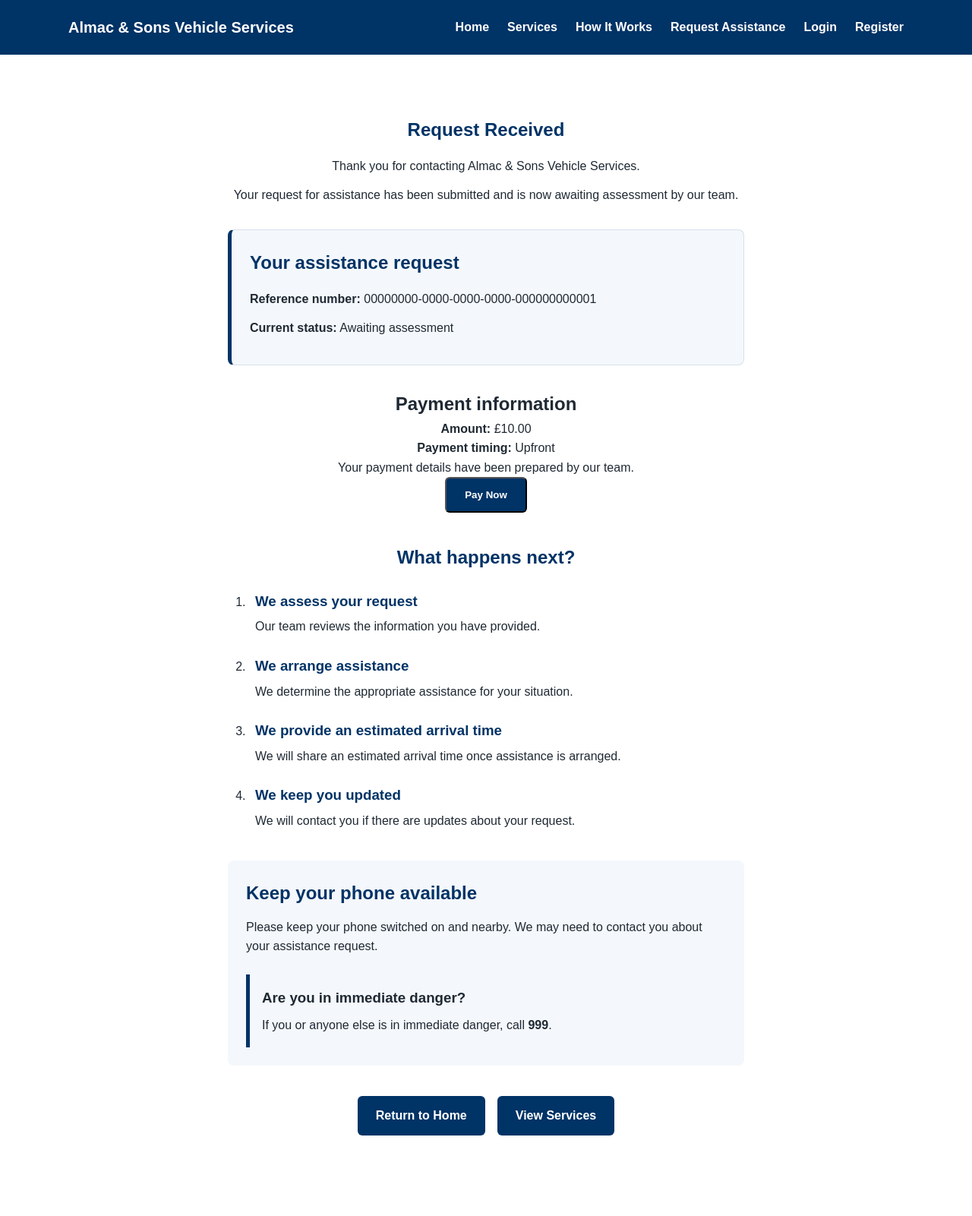
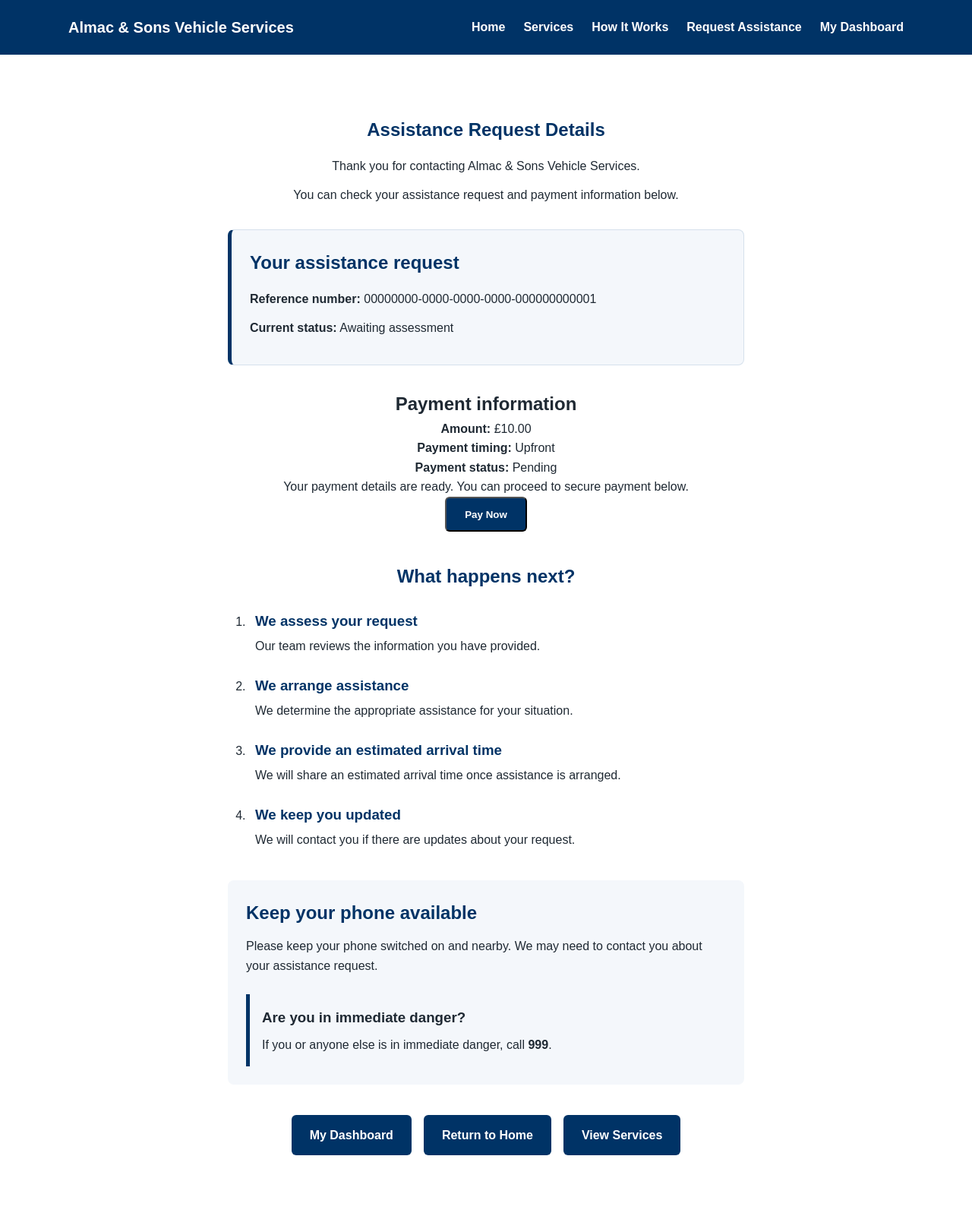
Before and after one commit to Reme65/almac-and-sons-mobile-fitting-services, a Django app: page /assistance/confirmation/00000000-0000-0000-0000-000000000001/ in a window 1280 px wide. Shown: the whole page at 76% size. Before the commit the page ends 1495 px from the top, so only its background shows below. Run offline with Django 5.2, Linux system fonts and the light colour scheme; a user stored in the database is signed in; tables that the repository leaves empty hold one stand-in row (values such as "Sample post").

Commit message:
Improve customer authentication and payment status feedback

```diff
--- a/accounts/templates/accounts/login.html
+++ b/accounts/templates/accounts/login.html
@@ -22,5 +22,11 @@
 
     <button type="submit">Login</button>
 </form>
+<p>
+    Don't have an account?
+    <a href="{% url 'register' %}?next={{ request.GET.next|urlencode }}">
+        Create an account
+    </a>
+</p>
 </body>
 </html>
--- a/accounts/urls.py
+++ b/accounts/urls.py
@@ -8,5 +8,7 @@ urlpatterns = [
     path("logout/", views.logout_view, name="logout"),
     path("register/", views.register_view, name="register"),
     path("dashboard/", views.dashboard_view, name="dashboard"),
-    path("staff/dashboard/", views.staff_dashboard_view, name="staff_dashboard"),
+    path(
+        "staff/dashboard/", views.staff_dashboard_view, name="staff_dashboard"
+    ),
 ]
--- a/assistance/views.py
+++ b/assistance/views.py
@@ -2,8 +2,10 @@ from django.shortcuts import get_object_or_404, redirect, render
 from django.http import Http404
 from .forms import AssistanceRequestForm
 from .models import AssistanceRequest
+from django.contrib.auth.decorators import login_required
 
 
+@login_required(login_url="login")
 def request_assistance(request):
     if request.method == "POST":
         form = AssistanceRequestForm(request.POST)
@@ -99,7 +101,6 @@ def assistance_confirmation(request, reference):
 
     payment = (
         assistance_request.payments
-        .filter(status="pending")
         .order_by("-created_at")
         .first()
     )
--- a/templates/assistance-confirmation.html
+++ b/templates/assistance-confirmation.html
@@ -1,3 +1,4 @@
+
 {% load static %}
 <!DOCTYPE html>
 <html lang="en">
@@ -43,19 +44,26 @@
 
             <ul class="nav-links">
                 <li><a href="{% url 'home' %}">Home</a></li>
-                <li><a href="#">Services</a></li>
+                <li><a href="{% url 'services' %}">Services</a></li>
                 <li>
                     <a href="{% url 'home' %}#how-it-works">
                         How It Works
                     </a>
                 </li>
                 <li>
-                    <a href="{% url 'request_assistance' %}" aria-current="page">
+                    <a href="{% url 'request_assistance' %}">
                         Request Assistance
                     </a>
                 </li>
-                <li><a href="#">Login</a></li>
+
+                {% if user.is_authenticated %}
+                    <li>
+                        <a href="{% url 'dashboard' %}">My Dashboard</a>
+                    </li>
+                {% else %}
+                    <li><a href="{% url 'login' %}">Login</a></li>
                     <li><a href="{% url 'register' %}">Register</a></li>
+                {% endif %}
             </ul>
 
         </nav>
@@ -63,16 +71,17 @@
 
     <main>
         <section class="confirmation-content">
-            <h1>Request Received</h1>
+            <h1>Assistance Request Details</h1>
 
             <p>
                 Thank you for contacting Almac &amp; Sons Vehicle Services.
             </p>
 
             <p>
-                Your request for assistance has been submitted and is now
-                awaiting assessment by our team.
+                You can check your assistance request and payment
+                information below.
             </p>
+
             <div class="confirmation-reference">
                 <h2>Your assistance request</h2>
 
@@ -86,12 +95,18 @@
                     <span>{{ assistance_request.get_status_display }}</span>
                 </p>
             </div>
-        {% if payment %}
-        <section class="confirmation-payment" aria-labelledby="payment-heading">
+
+            <section
+                class="confirmation-payment"
+                aria-labelledby="payment-heading"
+            >
                 <h2 id="payment-heading">Payment information</h2>
 
+                {% if payment %}
+
                     <p>
-                <strong>Amount:</strong> £{{ payment.amount }}
+                        <strong>Amount:</strong>
+                        £{{ payment.amount }}
                     </p>
 
                     <p>
@@ -100,40 +115,143 @@
                     </p>
 
                     <p>
-                Your payment details have been prepared by our team.
+                        <strong>Payment status:</strong>
+                        {{ payment.get_status_display }}
                     </p>
+
+                    {% if payment.status == "paid" %}
+
+                        <p>
+                            Your payment has been confirmed.
+                            Thank you for your payment.
+                        </p>
+
+                        {% if payment.paid_at %}
+                            <p>
+                                <strong>Payment confirmed:</strong>
+                                {{ payment.paid_at|date:"d M Y, H:i" }}
+                            </p>
+                        {% endif %}
+
+                    {% elif payment.status == "pending" %}
+
+                        {% if payment.timing == "upfront" or assistance_request.status == "completed" %}
+
+                            <p>
+                                Your payment details are ready.
+                                You can proceed to secure payment below.
+                            </p>
+
                             {% if user.is_authenticated %}
-                {% if payment.timing == "upfront" or assistance_request.status == "completed" %}
-                    <form method="post" action="{% url 'payments:create_checkout_session' payment.id %}">
+                                <form
+                                    method="post"
+                                    action="{% url 'payments:create_checkout_session' payment.id %}"
+                                >
                                     {% csrf_token %}
-                        <button type="submit" class="confirmation-button">
+                                    <button
+                                        type="submit"
+                                        class="confirmation-button"
+                                    >
                                         Pay Now
                                     </button>
                                 </form>
+                            {% else %}
+                                <p>
+                                    Please log in to make your payment.
+                                </p>
                             {% endif %}
+
+                        {% else %}
+
+                            <p>
+                                Your payment details have been prepared.
+                                Payment will become available when
+                                your assistance request is completed.
+                            </p>
+
+                        {% endif %}
+
+                    {% elif payment.status == "failed" %}
+
+                        <p>
+                            This payment was not completed successfully.
+                            Please contact our team for assistance.
+                        </p>
+
+                    {% elif payment.status == "cancelled" %}
+
+                        <p>
+                            This payment has been cancelled.
+                            Please contact our team if you require
+                            further information.
+                        </p>
+
+                    {% endif %}
+
+                {% else %}
+
+                    <p>
+                        No payment has been prepared for this request yet.
+                    </p>
+
+                    {% if assistance_request.status == "cancelled" %}
+
+                        <p>
+                            Your assistance request is cancelled.
+                            Please contact our team if you have
+                            any questions.
+                        </p>
+
+                    {% else %}
+
+                        <p>
+                            Our team will prepare your payment details
+                            when appropriate for your assistance request.
+                        </p>
+
+                        <p>
+                            Please check your customer dashboard
+                            for updates.
+                        </p>
+
+                    {% endif %}
+
                 {% endif %}
             </section>
-        {% endif %}
 
-        <section class="confirmation-next-steps" aria-labelledby="next-steps-heading">
+            <section
+                class="confirmation-next-steps"
+                aria-labelledby="next-steps-heading"
+            >
                 <h2 id="next-steps-heading">What happens next?</h2>
 
                 <ol>
                     <li>
                         <h3>We assess your request</h3>
-                    <p>Our team reviews the information you have provided.</p>
+                        <p>
+                            Our team reviews the information you have provided.
+                        </p>
                     </li>
                     <li>
                         <h3>We arrange assistance</h3>
-                    <p>We determine the appropriate assistance for your situation.</p>
+                        <p>
+                            We determine the appropriate assistance
+                            for your situation.
+                        </p>
                     </li>
                     <li>
                         <h3>We provide an estimated arrival time</h3>
-                    <p>We will share an estimated arrival time once assistance is arranged.</p>
+                        <p>
+                            We will share an estimated arrival time
+                            once assistance is arranged.
+                        </p>
                     </li>
                     <li>
                         <h3>We keep you updated</h3>
-                     <p>We will contact you if there are updates about your request.</p>
+                        <p>
+                            We will contact you if there are updates
+                            about your request.
+                        </p>
                     </li>
                 </ol>
             </section>
@@ -142,11 +260,12 @@
                 class="confirmation-contact"
                 aria-labelledby="contact-heading"
             >
-            <h2 id="contact-heading">Keep your phone available</h2>
+                <h2>Keep your phone available</h2>
 
                 <p>
                     Please keep your phone switched on and nearby.
-                We may need to contact you about your assistance request.
+                    We may need to contact you about your
+                    assistance request.
                 </p>
 
                 <div class="confirmation-emergency">
@@ -160,6 +279,16 @@
             </section>
 
             <div class="confirmation-actions">
+
+                {% if user.is_authenticated %}
+                    <a
+                        class="confirmation-button"
+                        href="{% url 'dashboard' %}"
+                    >
+                        My Dashboard
+                    </a>
+                {% endif %}
+
                 <a class="confirmation-button" href="{% url 'home' %}">
                     Return to Home
                 </a>
@@ -167,6 +296,7 @@
                 <a class="confirmation-button" href="{% url 'services' %}">
                     View Services
                 </a>
+
             </div>
         </section>
     </main>
```
Also changed, not shown: accounts/templates/accounts/register.html (+15 -0 lines), accounts/views.py (+23 -0 lines). Lines whose indentation alone changed are shown as unchanged.
